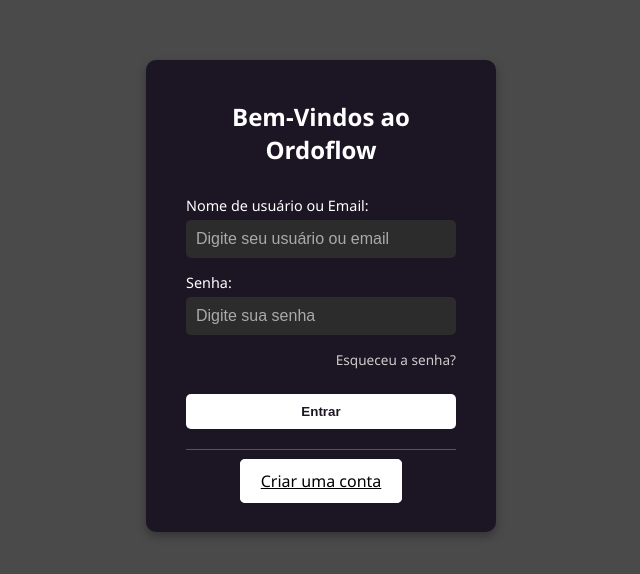
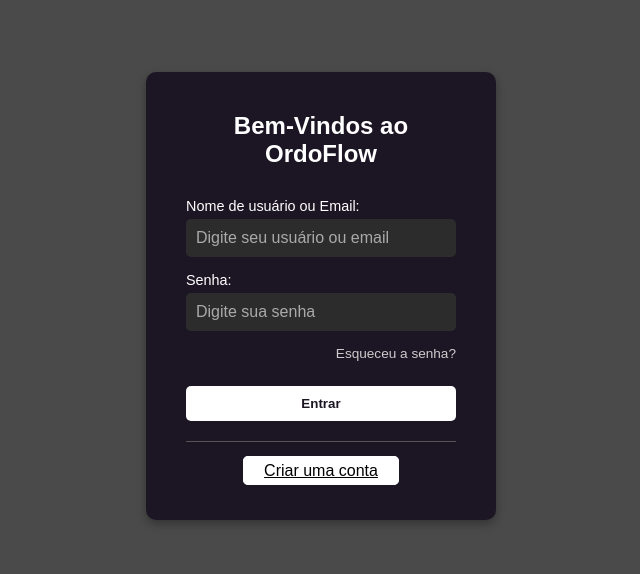
Before and after one commit to eduw3k/Projeto-Mensal, a plain HTML site: page PM2/ordoflow/login/login.html in a window 1280 px wide. Shown: the part 104-678 px from the top of the page, without its empty margins (319-959 px from the left). Drawn offline with Linux system fonts and the light colour scheme.

Commit message:
arrumei as fontes e coloquei um else que estava faltando em um alerta

```diff
--- a/PM2/ordoflow/login/login.html
+++ b/PM2/ordoflow/login/login.html
@@ -9,7 +9,7 @@
   </head>
   <body>
     <div class="login-box">
-      <h2>Bem-Vindos ao Ordoflow</h2>
+      <h2>Bem-Vindos ao OrdoFlow</h2>
       <form>
         <label for="username">Nome de usuário ou Email:</label>
         <input type="text" id="username" name="username" placeholder="Digite seu usuário ou email" required>
@@ -18,7 +18,7 @@
         <input type="password" id="password" name="password" placeholder="Digite sua senha" required>
 
         <div class="actions">
-          <a href="#">Esqueceu a senha?</a>
+          <a href="">Esqueceu a senha?</a>
         </div>
 
         <button type="submit">Entrar</button>
--- a/PM2/ordoflow/login/script.js
+++ b/PM2/ordoflow/login/script.js
@@ -21,6 +21,7 @@ document.addEventListener("DOMContentLoaded", () => {
         ) {
             alert("Login realizado com sucesso!");
             window.location.href = "../telaPrincipal/tela.html";
+        } else {
             alert("Nome de usuário ou senha incorretos!");
         }
     });
--- a/PM2/ordoflow/login/style.css
+++ b/PM2/ordoflow/login/style.css
@@ -3,6 +3,7 @@
   margin: 0;
   padding: 0;
   box-sizing: border-box;
+  font-family: Arial;
 }
 
 body {
@@ -90,7 +91,7 @@ body {
   background-color: white;
   border: 1px solid #fff;
   color: rgb(0, 0, 0);
-  padding: 10px 20px;
+  padding: 5px 20px;
   border-radius: 5px;
   font-size: 1rem;
   cursor: pointer;
```
